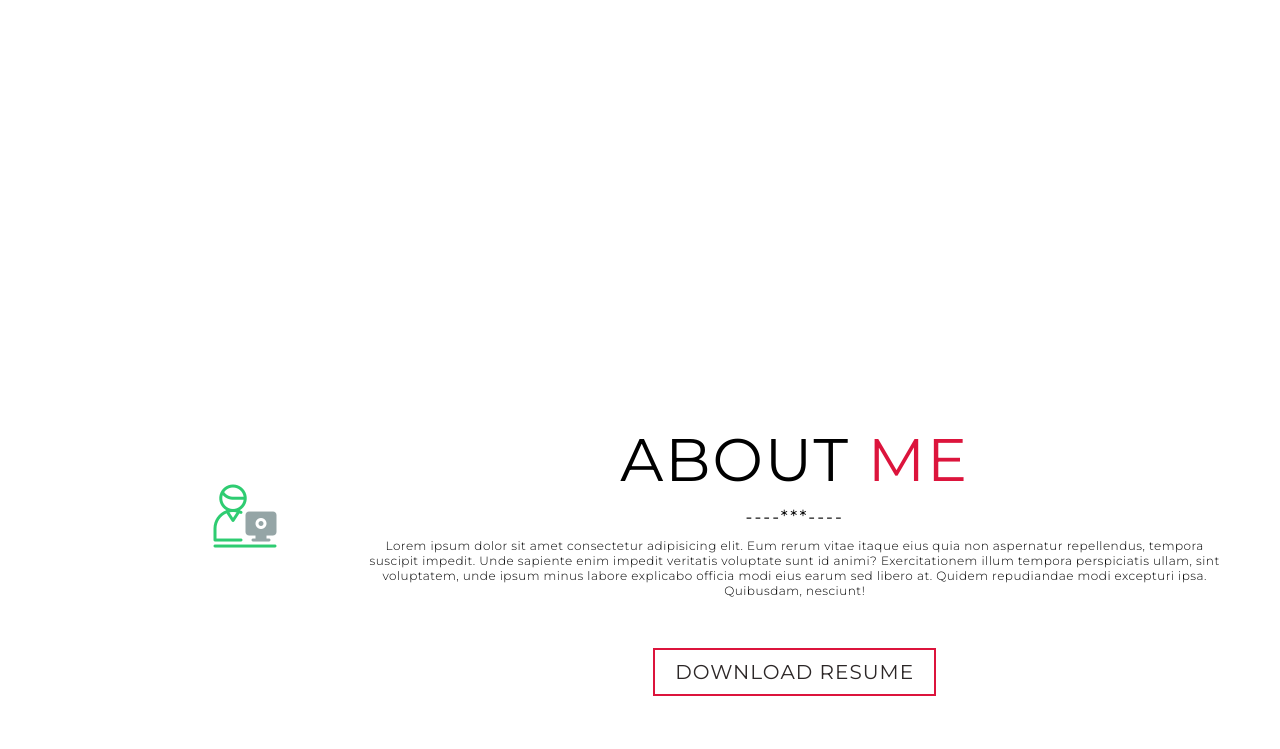
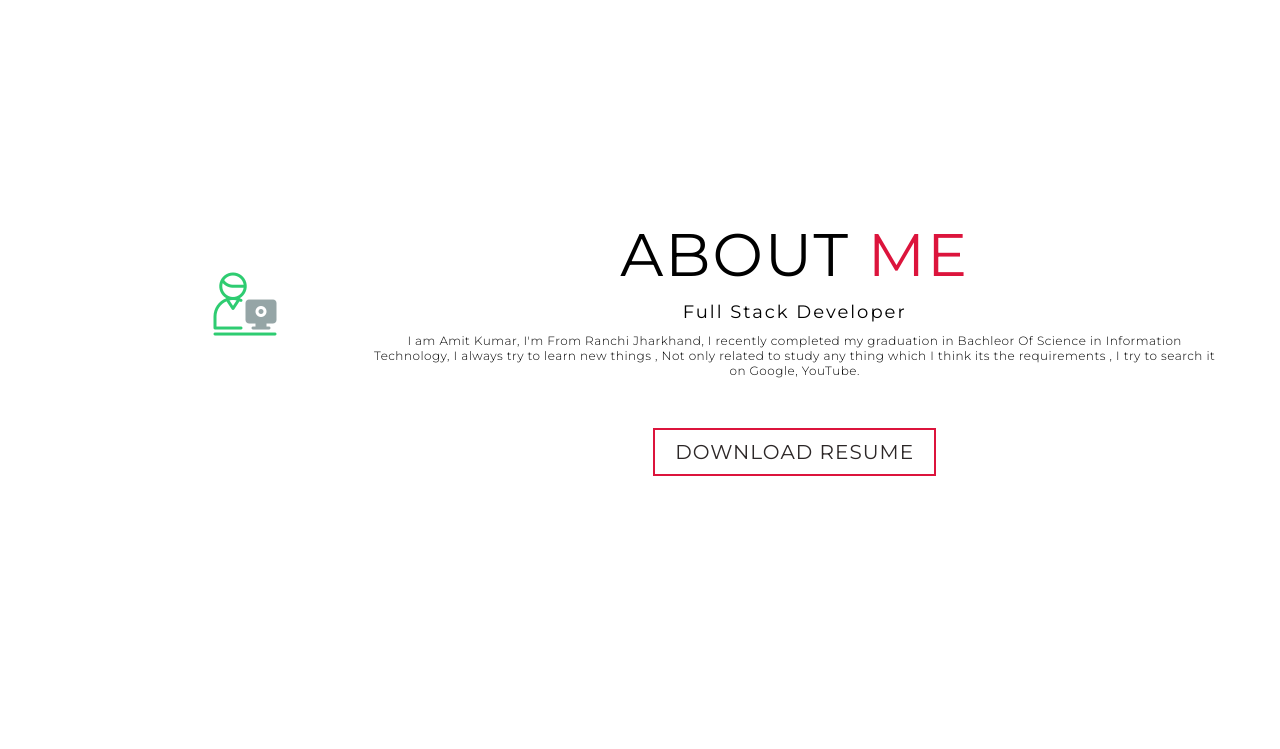
Before and after one commit to Amitkr1224/PersonalPortfolio, a plain HTML site: page index.html in a window 1280 px wide. Shown: the part 2445-3194 px from the top of the page. Drawn offline with Linux system fonts and the light colour scheme.

Commit message:
Update index.html

```diff
--- a/index.html
+++ b/index.html
@@ -68,11 +68,11 @@
                     <p>Lorem ipsum dolor sit amet consectetur adipisicing elit. Minima quas voluptatibus dolore dolor
                         tempora?</p>
                 </div>
-                 <div class="service-item">
+<!--                  <div class="service-item">
                     <div class="icon"><img src="./img/service.png"></div>
                     <h2>...--...</h2>
                     <p>Lorem ipsum dolor sit amet consectetur adipisicing elit. Minima quas voluptatibus dolore dolor
-                        tempora?</p>
+                        tempora?</p> -->
                 </div>
             </div>
         </div>
@@ -116,12 +116,11 @@
             </div>
             <div class="col-right">
                 <h1 class="section-title">About <span>Me</span></h1>
-                <h2>----***----</h2>
-                <p>Lorem ipsum dolor sit amet consectetur adipisicing elit. Eum rerum vitae itaque eius quia non
-                    aspernatur repellendus, tempora suscipit impedit. Unde sapiente enim impedit veritatis voluptate
-                    sunt id animi? Exercitationem illum tempora perspiciatis ullam, sint voluptatem, unde ipsum minus
-                    labore explicabo officia modi eius earum sed libero at. Quidem repudiandae modi excepturi ipsa.
-                    Quibusdam, nesciunt!</p>
+                <h2>Full Stack Developer</h2>
+                <p>I am Amit Kumar, I'm From Ranchi Jharkhand, I recently completed
+                    my graduation in Bachleor Of Science in <span>Information Technology</span>,
+                    I always try to learn new things , Not only related to study any thing which
+                    I think its the requirements , I try to search it on Google, YouTube.</p>
                 <a href="#" class="cta">Download Resume</a>
             </div>
         </div>
```
